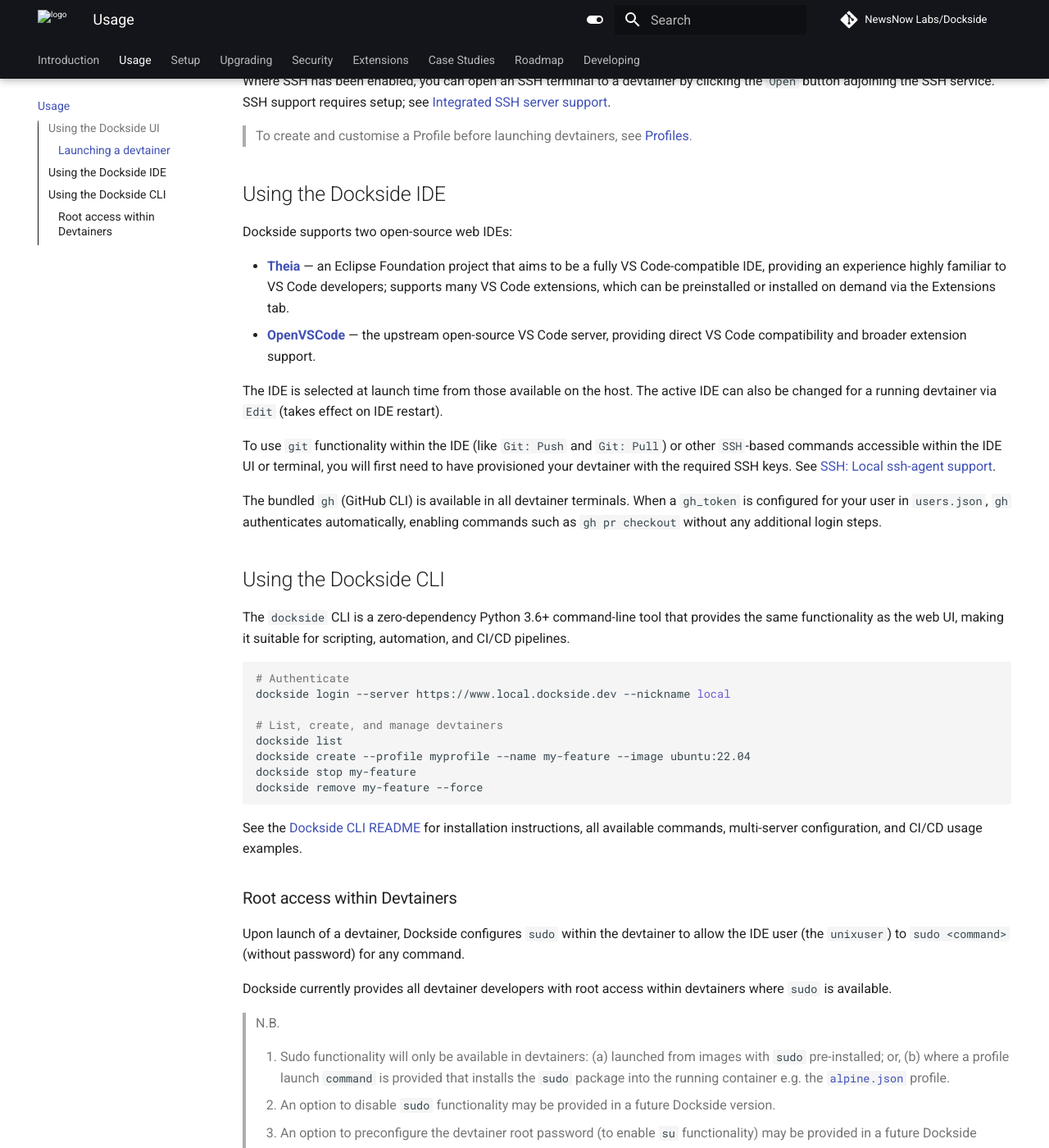
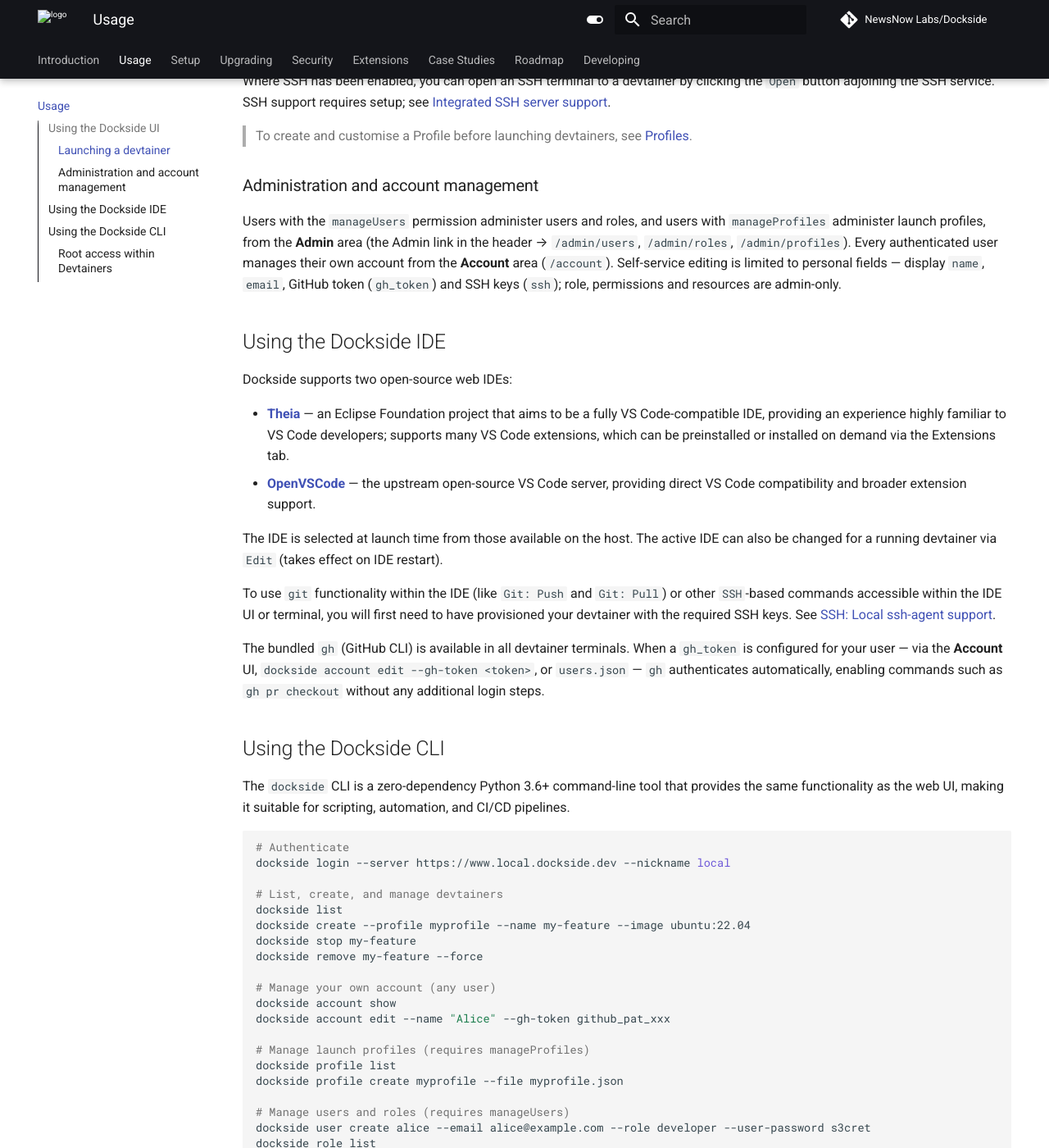
Before and after one commit to newsnowlabs/dockside, an MkDocs documentation site: the page built from docs/usage.md, in a window 1280 px wide and 1400 px high, scrolled down 875 px. Shown: the whole window at 82% size. Built offline with MkDocs 1.6.1 and Material for MkDocs 9.7.7, drawn with Linux system fonts in a browser that asks for light colours; comment, search, counter and statistics services are not loaded.

Commit message:
docs: add Admin/Account workflows; orient the client README
Final release-readiness Section A doc updates:
- A4 (usage.md): add an Administration & Account-management subsection (Admin UI
  gated on manageUsers/manageProfiles; the Account area for personal fields), note
  the self-edit boundary (name/email/gh_token/ssh only), update the gh_token text
  to include the Account UI/CLI, and add account/profile/user CLI examples.
- A5 (docs/README.md): present the Admin UI and dockside CLI as the primary way to
  manage profiles/users/roles/SSH keys, with file editing as the advanced fallback,
  and call out the manageUsers/manageProfiles delegation model.
- A8 (app/client/README.md): replace the bare build note with an orientation —
  entry point, route/layout map, store/service ownership, permission guards, and
  the dist/main.{js,css} build outputs.

Co-Authored-By: Claude Opus 4.8 (1M context) <noreply@anthropic.com>

````diff
--- a/docs/usage.md
+++ b/docs/usage.md
@@ -28,6 +28,10 @@ Where SSH has been enabled, you can open an SSH terminal to a devtainer by click
 
 > To create and customise a Profile before launching devtainers, see [Profiles](setup.md#profiles).
 
+### Administration and account management
+
+Users with the `manageUsers` permission administer users and roles, and users with `manageProfiles` administer launch profiles, from the **Admin** area (the Admin link in the header → `/admin/users`, `/admin/roles`, `/admin/profiles`). Every authenticated user manages their own account from the **Account** area (`/account`). Self-service editing is limited to personal fields — display `name`, `email`, GitHub token (`gh_token`) and SSH keys (`ssh`); role, permissions and resources are admin-only.
+
 ## Using the Dockside IDE
 
 Dockside supports two open-source web IDEs:
@@ -39,7 +43,7 @@ The IDE is selected at launch time from those available on the host. The active
 
 To use `git` functionality within the IDE (like `Git: Push` and `Git: Pull`) or other `SSH`-based commands accessible within the IDE UI or terminal, you will first need to have provisioned your devtainer with the required SSH keys. See [SSH: Local ssh-agent support](extensions/ssh.md#local-ssh-agent-support).
 
-The bundled `gh` (GitHub CLI) is available in all devtainer terminals. When a `gh_token` is configured for your user in `users.json`, `gh` authenticates automatically, enabling commands such as `gh pr checkout` without any additional login steps.
+The bundled `gh` (GitHub CLI) is available in all devtainer terminals. When a `gh_token` is configured for your user — via the **Account** UI, `dockside account edit --gh-token <token>`, or `users.json` — `gh` authenticates automatically, enabling commands such as `gh pr checkout` without any additional login steps.
 
 ## Using the Dockside CLI
 
@@ -54,6 +58,18 @@ dockside list
 dockside create --profile myprofile --name my-feature --image ubuntu:22.04
 dockside stop my-feature
 dockside remove my-feature --force
+
+# Manage your own account (any user)
+dockside account show
+dockside account edit --name "Alice" --gh-token github_pat_xxx
+
+# Manage launch profiles (requires manageProfiles)
+dockside profile list
+dockside profile create myprofile --file myprofile.json
+
+# Manage users and roles (requires manageUsers)
+dockside user create alice --email alice@example.com --role developer --user-password s3cret
+dockside role list
 ```
 
 See the [Dockside CLI README](../cli/README.md) for installation instructions, all available commands, multi-server configuration, and CI/CD usage examples.
````
Also changed, not shown: app/client/README.md (+43 -5 lines), docs/README.md (+3 -3 lines).
